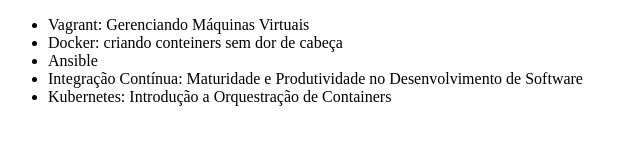
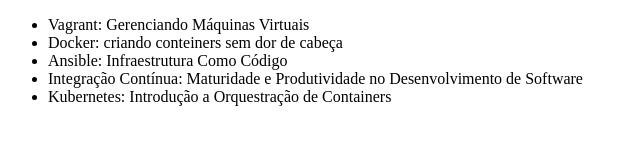
Before and after one commit to tgaruti/alura-git, a plain HTML site: page index.html in a window 1280 px wide. Shown: the whole page, without its empty margins (0-640 px from the left). Drawn offline with Linux system fonts and the light colour scheme.

Commit message:
Alterando o curso de Ansible

```diff
--- a/index.html
+++ b/index.html
@@ -8,7 +8,7 @@
     <ul>
         <li>Vagrant: Gerenciando Máquinas Virtuais</li>
         <li>Docker: criando conteiners sem dor de cabeça</li>
-        <li>Ansible</li>
+        <li>Ansible: Infraestrutura Como Código</li>
         <li>Integração Contínua: Maturidade e Produtividade no Desenvolvimento de Software</li>
         <li>Kubernetes: Introdução a Orquestração de Containers</li>
     </ul>
```
